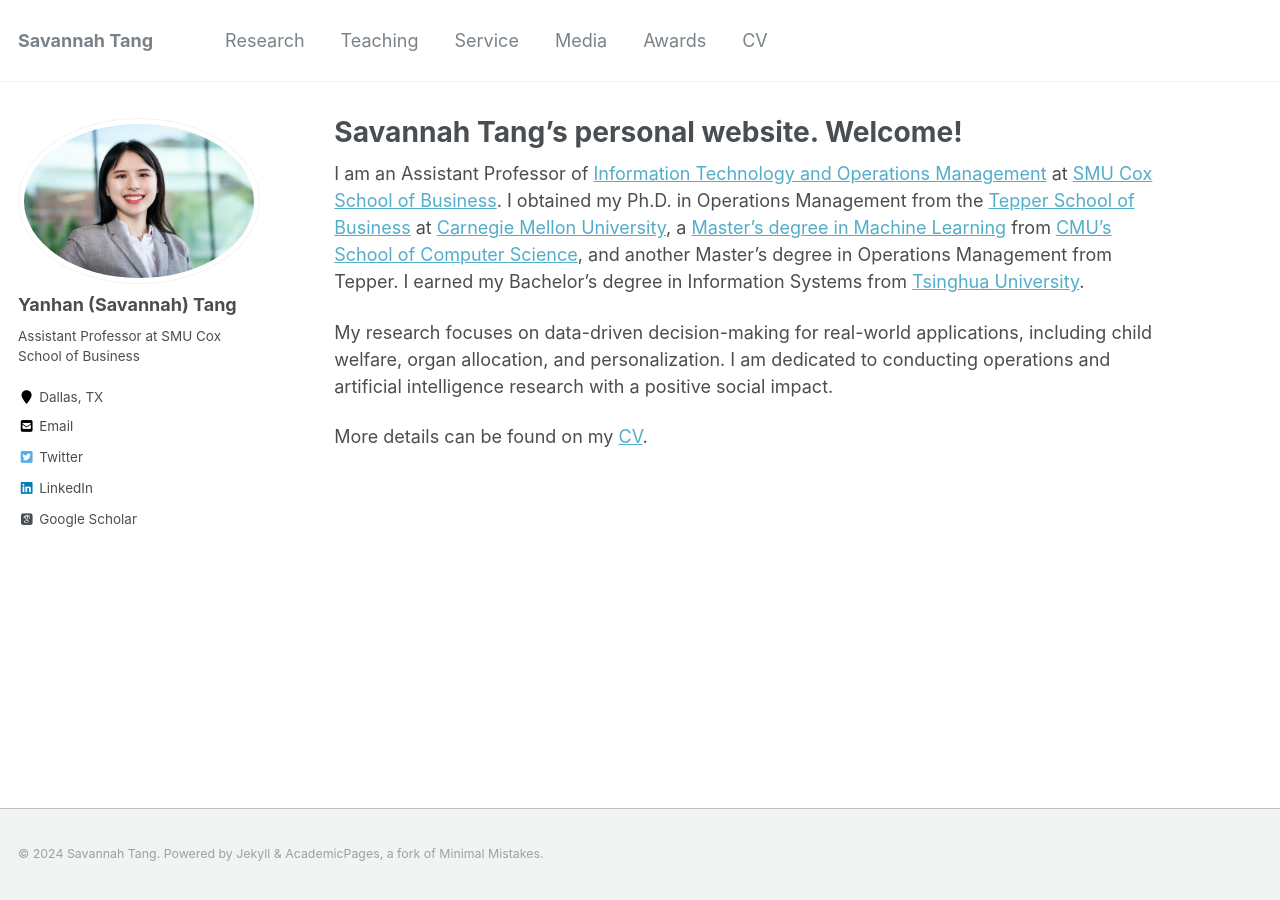
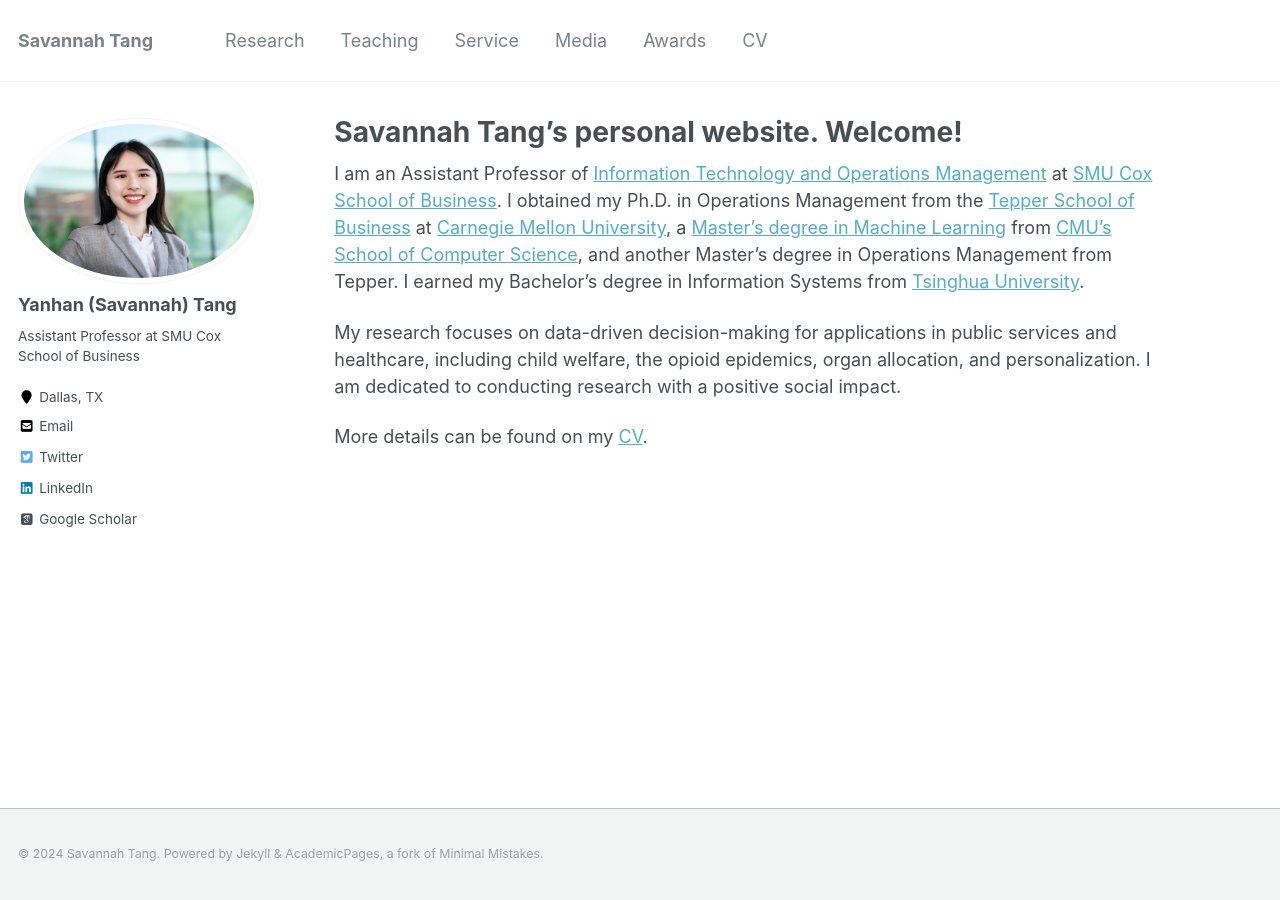
Before and after one commit to savytang/savytang.github.io, a Jekyll site: the page built from _pages/about.md, in a window 1280 px wide. Built offline with Jekyll 4.4.1, drawn with Linux system fonts in a browser that asks for light colours; some web fonts are replaced.

Commit message:
Nov2025 update
cv update

```diff
--- a/_pages/about.md
+++ b/_pages/about.md
@@ -12,6 +12,6 @@ redirect_from:
 
 I am an Assistant Professor of [Information Technology and Operations Management](https://www.smu.edu/cox/academics/information-technology-and-operations-management-department) at [SMU Cox School of Business](https://www.smu.edu/cox). I obtained my Ph.D. in Operations Management from the [Tepper School of Business](https://www.cmu.edu/tepper/) at [Carnegie Mellon University](https://www.cmu.edu/), a [Master's degree in Machine Learning](https://www.ml.cmu.edu/academics/machine-learning-masters-curriculum.html) from [CMU's School of Computer Science](https://www.cs.cmu.edu/), and another Master’s degree in Operations Management from Tepper. I earned my Bachelor’s degree in Information Systems from [Tsinghua University](https://www.tsinghua.edu.cn/en/index.htm).
 
-My research focuses on data-driven decision-making for real-world applications, including child welfare, organ allocation, and personalization. I am dedicated to conducting operations and artificial intelligence research with a positive social impact.
+My research focuses on data-driven decision-making for applications in public services and healthcare, including child welfare, the opioid epidemics, organ allocation, and personalization. I am dedicated to conducting research with a positive social impact.
 
-More details can be found on my [CV](../files/Tang_CV_0801.pdf).
+More details can be found on my [CV](../files/Tang_CV_11292024.pdf).
```
Also changed, not shown: _pages/award.md (+1 -0 lines), _pages/cv.md (+1 -1 lines), _pages/researches.md (+0 -1 lines), 2 other files.
